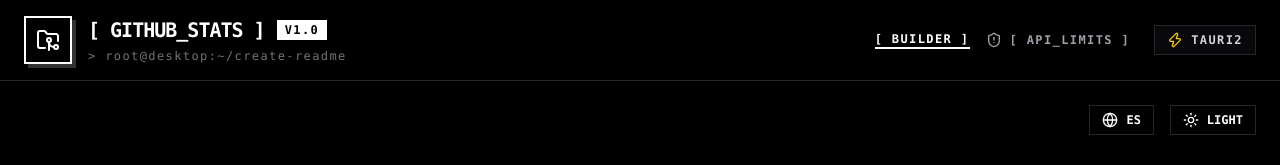
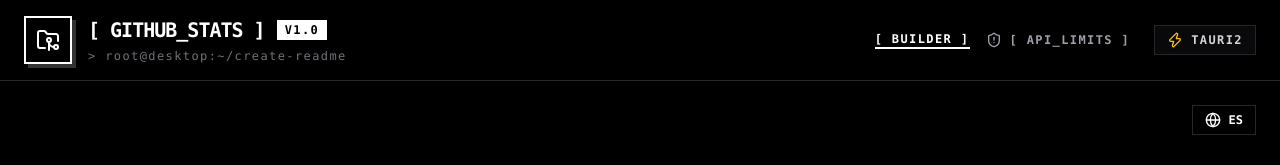
Before and after one commit to PABLOCESAR2412/Github-Creations, a React (Vite) app: page / in a window 1280 px wide. Shown: the top 165 px of the page. Built offline with nearby package versions, Linux system fonts and the light colour scheme.

Commit message:
feat: completely remove light mode and force brutalist dark mode permanently

```diff
--- a/index.html
+++ b/index.html
@@ -1,5 +1,5 @@
 <!doctype html>
-<html lang="en">
+<html lang="en" class="dark">
   <head>
     <meta charset="UTF-8" />
     <link rel="icon" type="image/svg+xml" href="/vite.svg" />
--- a/src/App.tsx
+++ b/src/App.tsx
@@ -4,7 +4,6 @@ import { GitHubAdmin } from './pages/GitHubAdmin';
 import { Code2, Zap, FolderGit2, ShieldAlert } from 'lucide-react';
 import { motion } from 'framer-motion';
 import { useEditorStore } from './store/editorStore';
-import { useEffect } from 'react';
 
 const Navigation = () => {
   const location = useLocation();
@@ -64,16 +63,6 @@ const Navigation = () => {
 };
 
 export function App() {
-  const { theme } = useEditorStore();
-
-  useEffect(() => {
-    if (theme === 'dark') {
-      document.documentElement.classList.add('dark');
-    } else {
-      document.documentElement.classList.remove('dark');
-    }
-  }, [theme]);
-
   return (
     <Router>
       <div className="min-h-screen bg-[#f5f4ef] dark:bg-black text-black dark:text-white flex flex-col font-mono selection:bg-[#00ffff] selection:text-black overflow-x-hidden">
--- a/src/pages/Home.tsx
+++ b/src/pages/Home.tsx
@@ -8,11 +8,11 @@ import { VercelApiExporter } from '../components/VercelApiExporter';
 import { GithubActionExporter } from '../components/GithubActionExporter';
 import { useMarkdownGenerator } from '../hooks/useMarkdownGenerator';
 import { useEditorStore } from '../store/editorStore';
-import { Moon, Sun, Globe } from 'lucide-react';
+import { Globe } from 'lucide-react';
 
 export const Home: React.FC = () => {
   useMarkdownGenerator();
-  const { theme, setTheme, language, setLanguage } = useEditorStore();
+  const { language, setLanguage } = useEditorStore();
 
   return (
     <main className="flex-1 p-6 grid grid-cols-12 gap-6 max-w-[1700px] mx-auto w-full">
@@ -24,13 +24,6 @@ export const Home: React.FC = () => {
         >
           <Globe className="w-4 h-4" />
           {language === 'en' ? 'ES' : 'EN'}
-        </button>
-        <button
-          onClick={() => setTheme(theme === 'dark' ? 'light' : 'dark')}
-          className="flex items-center gap-2 px-3 py-1.5 bg-[#f5f4ef] dark:bg-black border border-zinc-300 dark:border-zinc-800 text-xs font-bold uppercase hover:text-[#00ffff] dark:hover:text-white hover:border-[#00ffff] dark:hover:border-white transition-colors"
-        >
-          {theme === 'dark' ? <Sun className="w-4 h-4" /> : <Moon className="w-4 h-4" />}
-          {theme === 'dark' ? (language === 'es' ? 'CLARO' : 'LIGHT') : (language === 'es' ? 'OSCURO' : 'DARK')}
         </button>
       </div>
 
--- a/src/store/editorStore.ts
+++ b/src/store/editorStore.ts
@@ -15,11 +15,10 @@ interface EditorState {
 
   // App Settings
   language: 'en' | 'es';
-  theme: 'dark' | 'light';
 
   // Actions
   setLanguage: (lang: 'en' | 'es') => void;
-  setTheme: (theme: 'dark' | 'light') => void;
+
   setUsername: (username: string) => void;
   setToken: (token: string) => void;
   setStatsAndRepos: (stats: GitHubStats | null, repos: RepositoryStats[], languages?: LanguageStat[]) => void;
@@ -57,17 +56,10 @@ export const useEditorStore = create<EditorState>((set, get) => ({
   loading: false,
   error: null,
   language: 'en',
-  theme: 'dark',
+
 
   setLanguage: (language) => set({ language }),
-  setTheme: (theme) => {
-    set({ theme });
-    if (theme === 'dark') {
-      document.documentElement.classList.add('dark');
-    } else {
-      document.documentElement.classList.remove('dark');
-    }
-  },
+
 
   setUsername: (username) => set({ username }),
   setToken: (token) => set({ token }),
```
